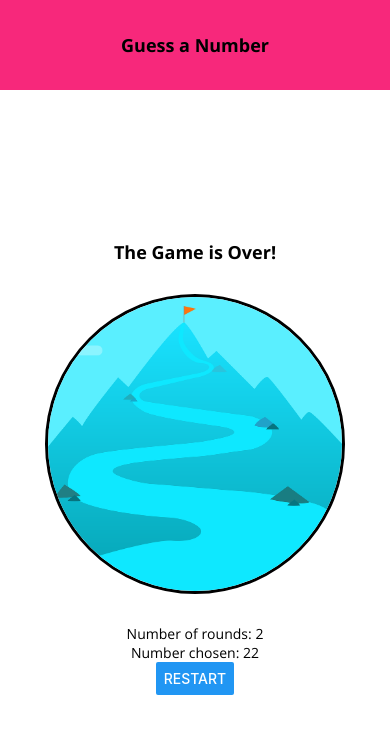
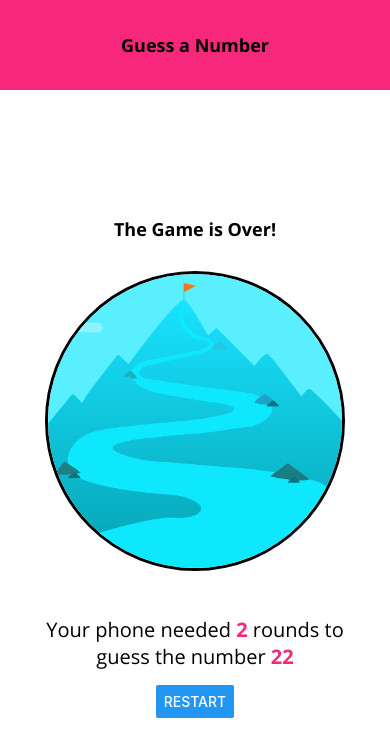
Before and after one commit to onTheDL/NumberGuesser, a React Native app: screen / in a window 390 px wide. Shown: the top 756 px of the page. Built offline with nearby package versions, Linux system fonts and the light colour scheme.

Commit message:
Add text styling for GameOverScreen

```diff
--- a/components/BodyText.js
+++ b/components/BodyText.js
@@ -3,7 +3,7 @@ import { StyleSheet, Text } from 'react-native'
 
 export default function BodyText(props) {
   return (
-    <Text style={styles.text}>
+    <Text style={{...styles.text, ...props.style}}>
       {props.children}
     </Text>
   )
--- a/components/Header.js
+++ b/components/Header.js
@@ -1,5 +1,5 @@
 import React from "react";
-import { View, Text, StyleSheet } from "react-native";
+import { View, StyleSheet } from "react-native";
 
 import Colors from "../constants/colors";
 import TitleText from "./TitleText"
--- a/screens/GameOverScreen.js
+++ b/screens/GameOverScreen.js
@@ -1,8 +1,9 @@
 import React from "react";
-import { StyleSheet, View, Button, Image } from "react-native";
+import { StyleSheet, View, Button, Image, Text } from "react-native";
 
 import BodyText from "../components/BodyText";
 import TitleText from "../components/TitleText";
+import Colors from "../constants/colors";
 
 export default function GameOverScreen({ guessRounds, userNumber, onRestart }) {
   return (
@@ -10,13 +11,20 @@ export default function GameOverScreen({ guessRounds, userNumber, onRestart }) {
       <TitleText>The Game is Over!</TitleText>
       <View style={styles.imageContainer}>
         <Image
+          fadeDuration={800}
           source={require("../assets/success.png")}
           style={styles.image}
           resizeMode="cover"
         />
       </View>
-      <BodyText>Number of rounds: {guessRounds}</BodyText>
-      <BodyText>Number chosen: {userNumber}</BodyText>
+      <View style={{ marginHorizontal: 30, marginVertical: 15 }}>
+        <BodyText style={{ textAlign: "center", fontSize: 20 }}>
+          Your phone needed <Text style={styles.highlight}>{guessRounds}</Text>{" "}
+          rounds to guess the number{" "}
+          <Text style={styles.highlight}>{userNumber}</Text>
+        </BodyText>
+      </View>
+
       <Button title="Restart" onPress={onRestart} />
     </View>
   );
@@ -33,7 +41,7 @@ const styles = StyleSheet.create({
     height: 300,
     borderRadius: 150,
     borderWidth: 3,
-    borderColor: 'black',
+    borderColor: "black",
     overflow: "hidden",
     marginVertical: 30,
   },
@@ -41,4 +49,8 @@ const styles = StyleSheet.create({
     width: "100%",
     height: "100%",
   },
+  highlight: {
+    color: Colors.primary,
+    fontFamily: "open-sans-bold",
+  },
 });
```
